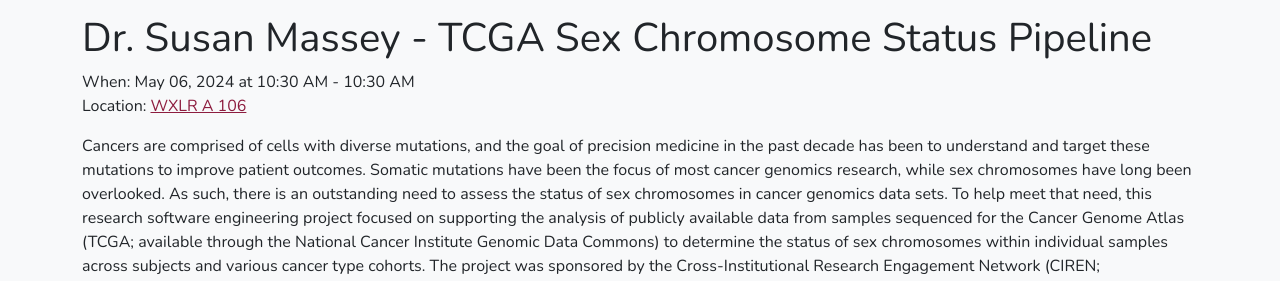
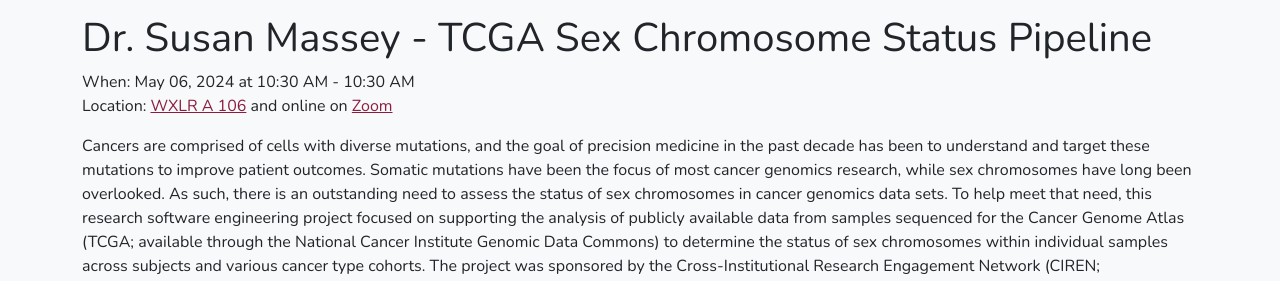
Before and after one commit to rse-asu/rse-asu.github.io, a Jekyll site: the page built from _posts/2024-04-18-massey-talk-announcement.md, in a window 1280 px wide. Shown: the part 148-429 px from the top of the page. Built offline with Jekyll 4.4.1, drawn with Linux system fonts in a browser that asks for light colours; nearby versions of some CDN libraries; library files that are not in the unit come from our copies.

Commit message:
Added zoom link for Susan's talk

```diff
--- a/_layouts/event.html
+++ b/_layouts/event.html
@@ -12,7 +12,7 @@
 
             <p>
             When: {{page.event_date|date:"%B %d, %Y at %I:%M %p"}} - {{page.event_date|date:"%I:%M %p"}}
-            {% if page.location %}<br>Location: <a href="https://www.asu.edu/map/interactive/">{{page.location}}</a>{% endif %}
+            {% if page.location %}<br>Location: <a href="https://www.asu.edu/map/interactive/">{{page.location}}</a>{% endif %}{% if page.zoom %} and online on <a href="{{page.zoom}}">Zoom</a>{% endif %}
             </p>
 
             {{ content }}
--- a/_posts/2024-04-18-massey-talk-announcement.md
+++ b/_posts/2024-04-18-massey-talk-announcement.md
@@ -7,6 +7,7 @@
 event_date: 2024-05-06 10:30:00 -0700
 event_end: 2024-05-06 11:30:00 -0700
 location: WXLR A 106
+zoom: https://asu.zoom.us/j/87393921642?pwd=REt3S1g2d3lHOUNaL211bURRZk12Zz09
 rsvp: https://forms.gle/xFPf8KrTzdfQqiSt8
 snippet: "Dr. Susan Massey will talk about her research software engineering project focused on supporting the analysis of publicly available data from samples sequenced for the Cancer Genome Atlas to determine the status of sex chromosomes within individual samples across subjects and various cancer type cohorts."
 categories: event
```
